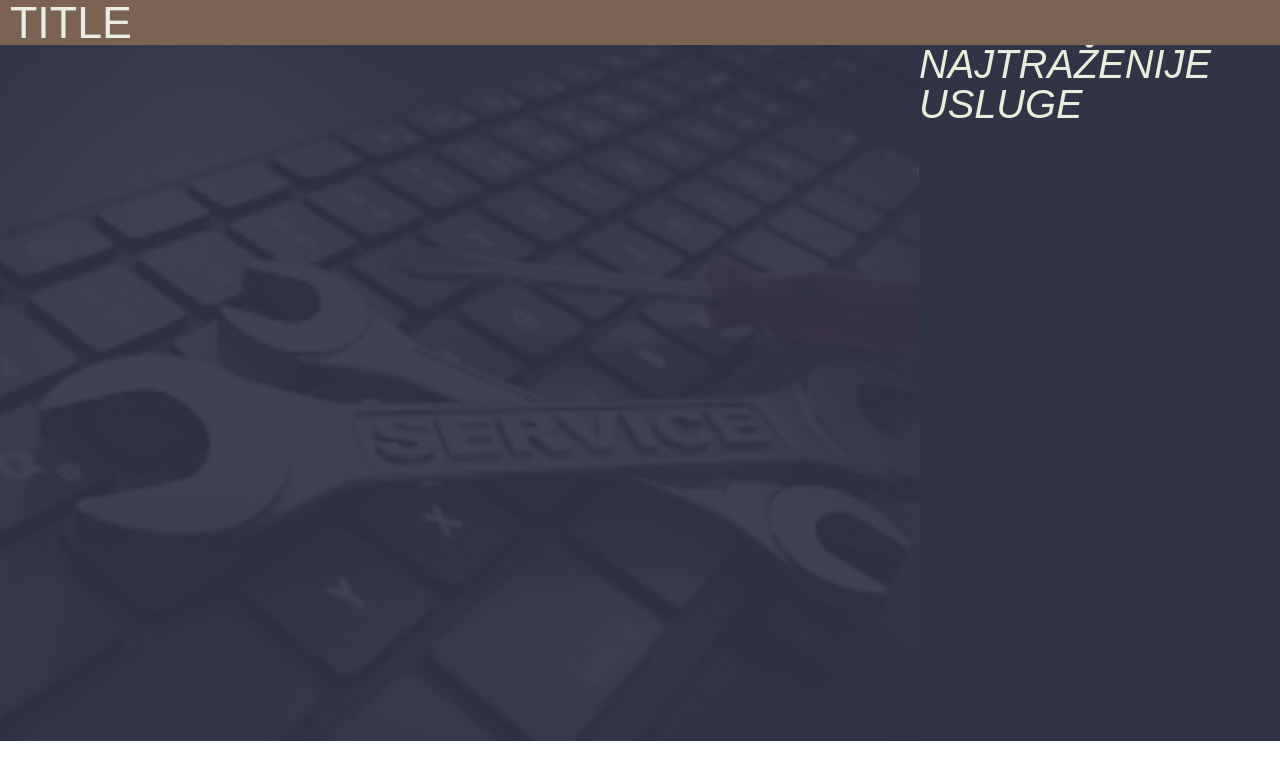
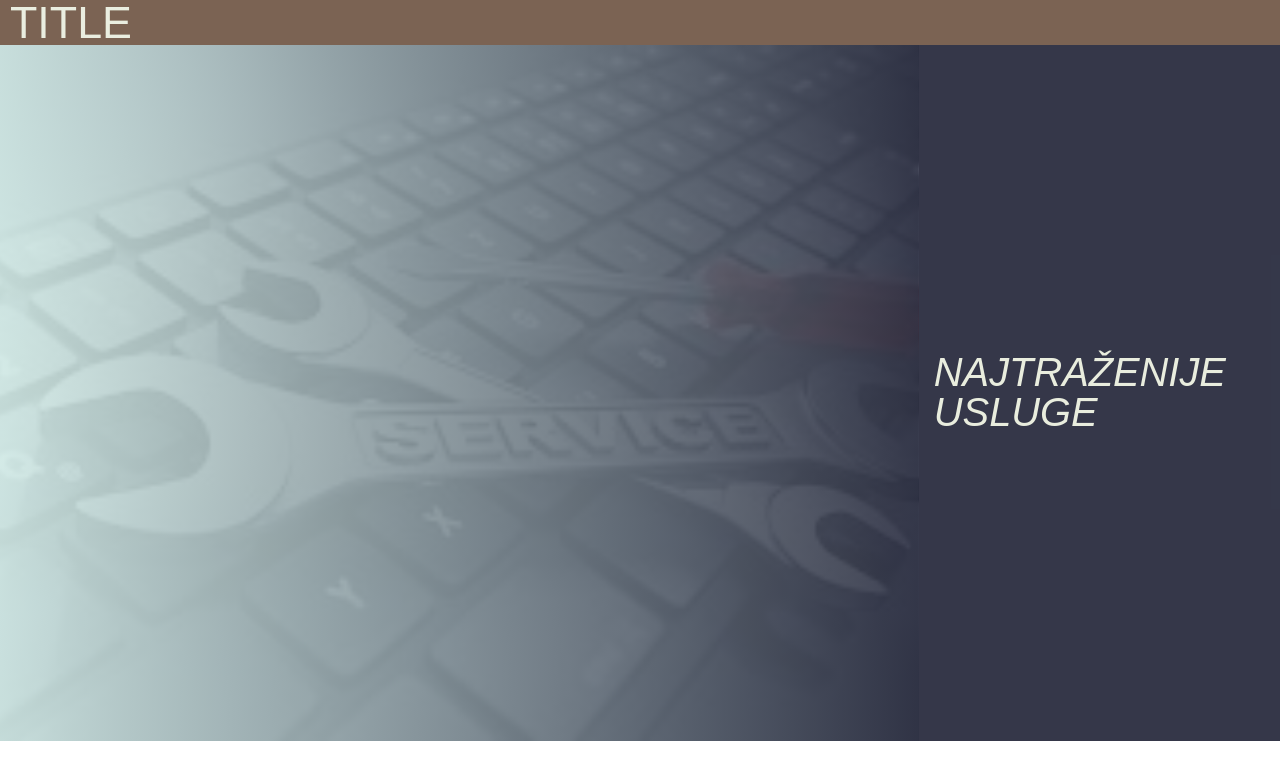
Before and after one commit to pavled898/srv, an Angular app: page / in a window 1280 px wide. Shown: the top 780 px of the page. Built offline with nearby package versions, Linux system fonts and the light colour scheme.

Commit message:
setting up header layout

```diff
--- a/src/app/app.component.scss
+++ b/src/app/app.component.scss
@@ -17,12 +17,18 @@
 
 .header {
     grid-column: full-start / col-end 6;
-    background-image: linear-gradient( to right, rgba($color-1, .93),  rgba($color-1, .93) ), url(../assets/img/head1.jpeg);
+    background-image: linear-gradient( to right, rgba($color-2, .93),  rgba($color-1, .93) ), url(../assets/img/head1.jpeg);
     background-size: cover;
     background-position: center;
 }
 
 .most-wanted {
     grid-column: col-start 7 / full-end;
-    background-color: $color-1;
+    background-color: rgba($color-1, .98);
+    padding: 2rem 1.5rem;
+    display: grid;
+    grid-template-rows: repeat(4);
+    align-content: center;
+    justify-content: center;
+    // box-shadow: -1rem -1rem 24px black;
 }
```
